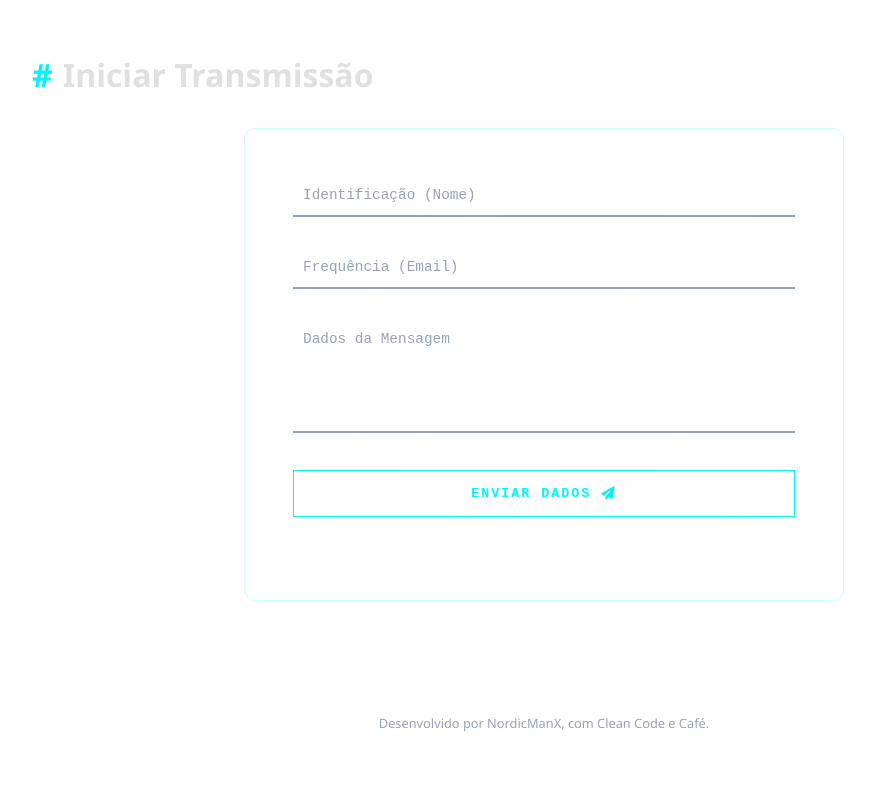
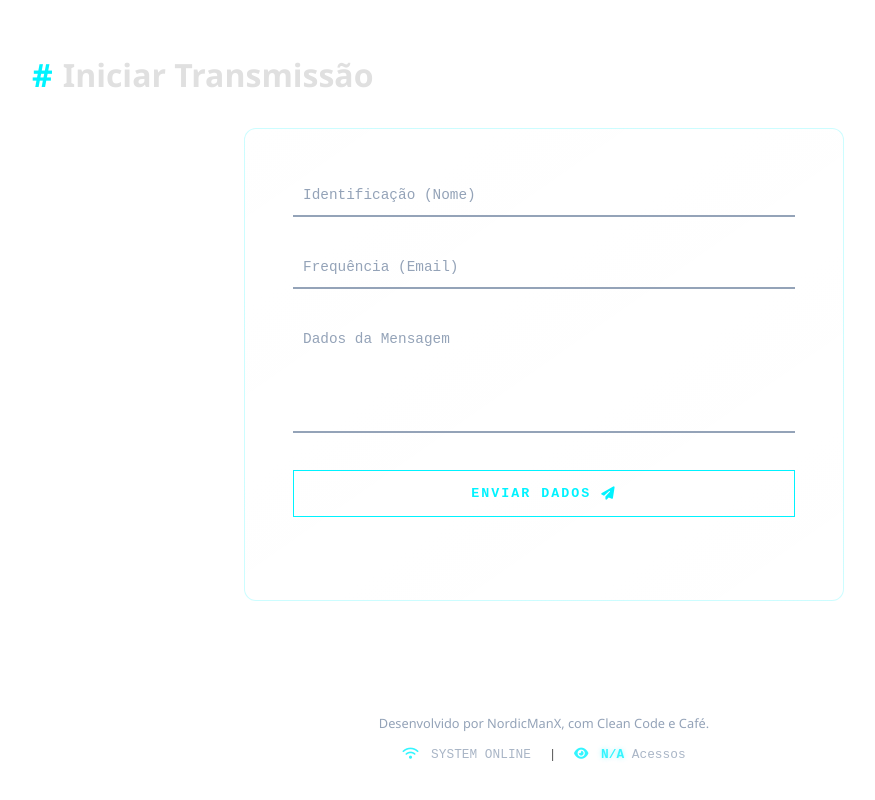
Before and after one commit to NordicManX/portifolio_Nelson_Carvalho, a plain HTML site: page index.html in a window 1280 px wide. Shown: the part 1439-2239 px from the top of the page, without its empty margins (96-971 px from the left). Drawn offline with nearby package versions, Linux system fonts and the light colour scheme; no server answers; animation ran at ten frames a second.

Commit message:
adicionado um contador de acessos puro JS

```diff
--- a/index.html
+++ b/index.html
@@ -95,6 +95,12 @@
 
     <footer>
         <p>Desenvolvido por NordicManX, com Clean Code e Café.</p>
+
+        <div class="system-status">
+            <i class="fas fa-wifi"></i> SYSTEM ONLINE
+            <span class="separator">|</span>
+            <i class="fas fa-eye"></i> <span id="visit-count">Loading...</span> Acessos
+        </div>
     </footer>
 
     <script src="script.js"></script>
--- a/main.css
+++ b/main.css
@@ -659,3 +659,28 @@ footer {
         gap: 15px;
     }
 }
+
+/* --- CONTADOR DE VISITAS (RODAPÉ) --- */
+.system-status {
+    margin-top: 15px;
+    font-family: var(--font-mono);
+    font-size: 0.8rem;
+    color: var(--text-secondary);
+    opacity: 0.8;
+}
+
+.system-status i {
+    color: var(--neon-blue);
+    margin-right: 5px;
+}
+
+.system-status span#visit-count {
+    color: var(--neon-blue);
+    font-weight: bold;
+    text-shadow: 0 0 5px rgba(0, 243, 255, 0.5);
+}
+
+.separator {
+    margin: 0 10px;
+    color: #333;
+}
--- a/script.js
+++ b/script.js
@@ -349,3 +349,24 @@ if (contactForm) {
             });
     });
 }
+
+/* --- 7. CONTADOR DE VISITAS (API CountAPI) --- */
+const counterElement = document.getElementById('visit-count');
+
+if (counterElement) {
+    // Usei um namespace único para não misturar com outros sites
+    const namespace = 'nordicmanx-portfolio';
+    const key = 'visits';
+
+    // A função 'hit' incrementa o contador cada vez que alguém entra
+    fetch(`https://api.countapi.xyz/hit/${namespace}/${key}`)
+        .then(response => response.json())
+        .then(data => {
+            // Atualiza o texto na tela
+            counterElement.innerText = data.value;
+        })
+        .catch(error => {
+            console.error('Erro no contador:', error);
+            counterElement.innerText = "N/A"; // Fallback se a API falhar
+        });
+}
```
